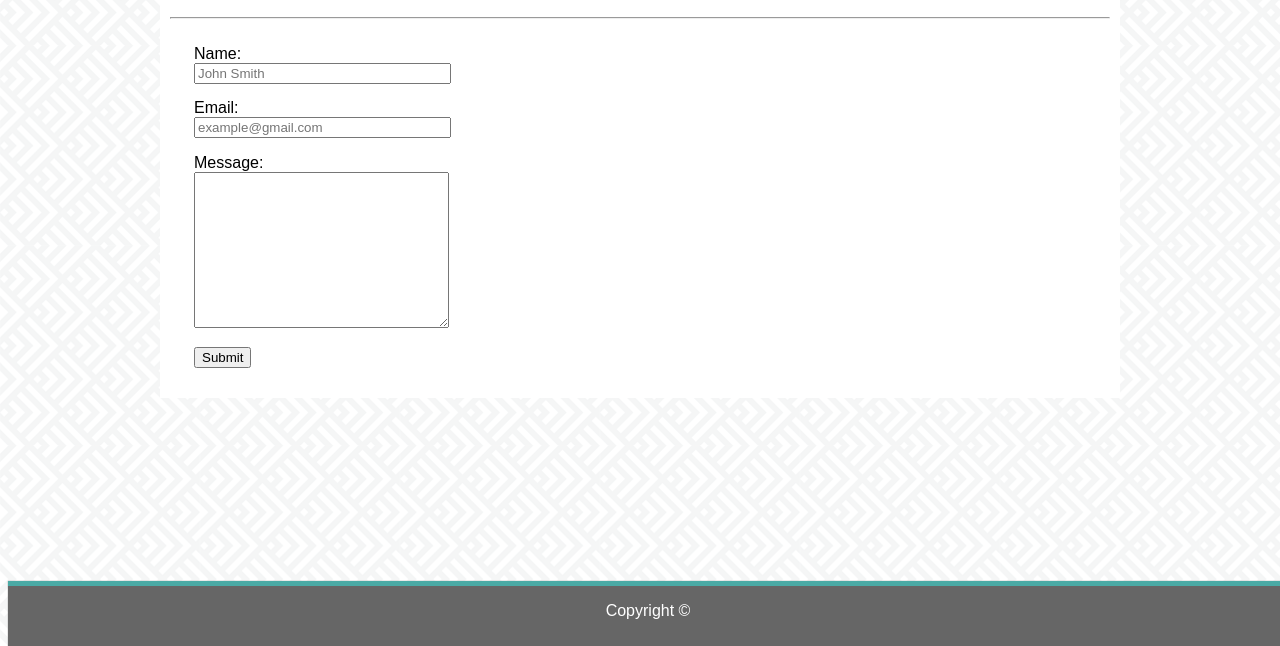
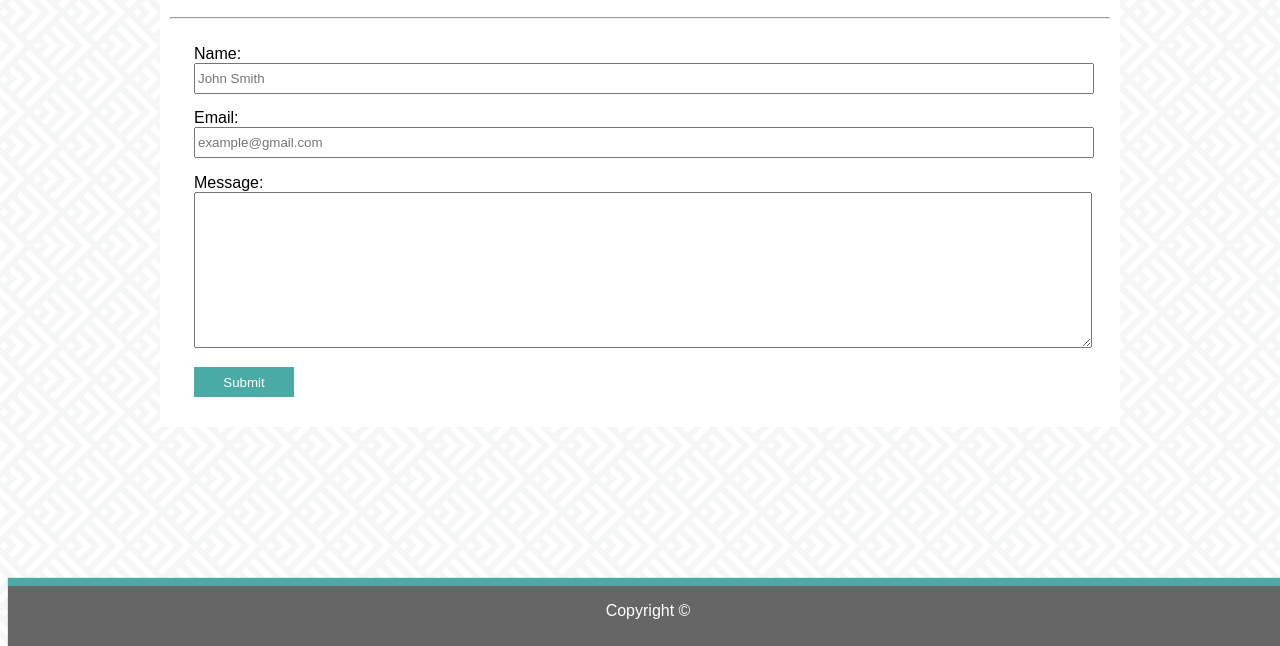
Before and after one commit to nkelliny1/Basic-Portfolio, a plain HTML site: page contact.html in a window 1280 px wide. Shown: the part 154-800 px from the top of the page. Drawn offline with Linux system fonts and the light colour scheme.

Commit message:
Commit for basic portfolio

```diff
--- a/assets/css/style.css
+++ b/assets/css/style.css
@@ -17,7 +17,7 @@ footer{
     color: #ffffff;
     background-color: #666666;
     box-shadow: 1px 1px 1px 1px grey;
-    border-top: 5px solid #4aaaa5;
+    border-top: 8px solid #4aaaa5;
     bottom: 0;
     position: absolute;
 }
@@ -97,10 +97,22 @@ footer p{
 form{
     padding: 20px;
 }
-.form-input{
+.form-input {
     width: 100%;
+    height: 25px;
 }
 
+#text-message{
+    height: auto;
+}
+
+.form-btn {
+    background-color: #4aaaa5;
+    color: #ffffff;
+    border: 0;
+    height: 30px;
+    width: 100px;
+}
 fieldset{
     border: 0;
 }
--- a/contact.html
+++ b/contact.html
@@ -24,7 +24,6 @@
             <div class="about-section">
                 <h1 class="about-header">Contact</h1>
                 <hr class="about-div">
-                <div class="row">
                     <form action="mailto:nkelliny@outlook.com">
                         <fieldset>
                             <label for="name">Name:</label>
@@ -36,13 +35,12 @@
                         </fieldset>
                         <fieldset>
                             <label for="message">Message:</label>
-                            <textarea class="form-input" name="message" id="" cols="30" rows="10"></textarea>
+                            <textarea class="form-input" name="message" id="text-message" cols="30" rows="10"></textarea>
                         </fieldset>
                         <fieldset>
-                            <input type="submit" value="Submit" />
+                            <input class="form-btn" type="submit" value="Submit" />
                         </fieldset>
                     </form>
-                </div>
             </div>
         </div>
         <footer>
```
